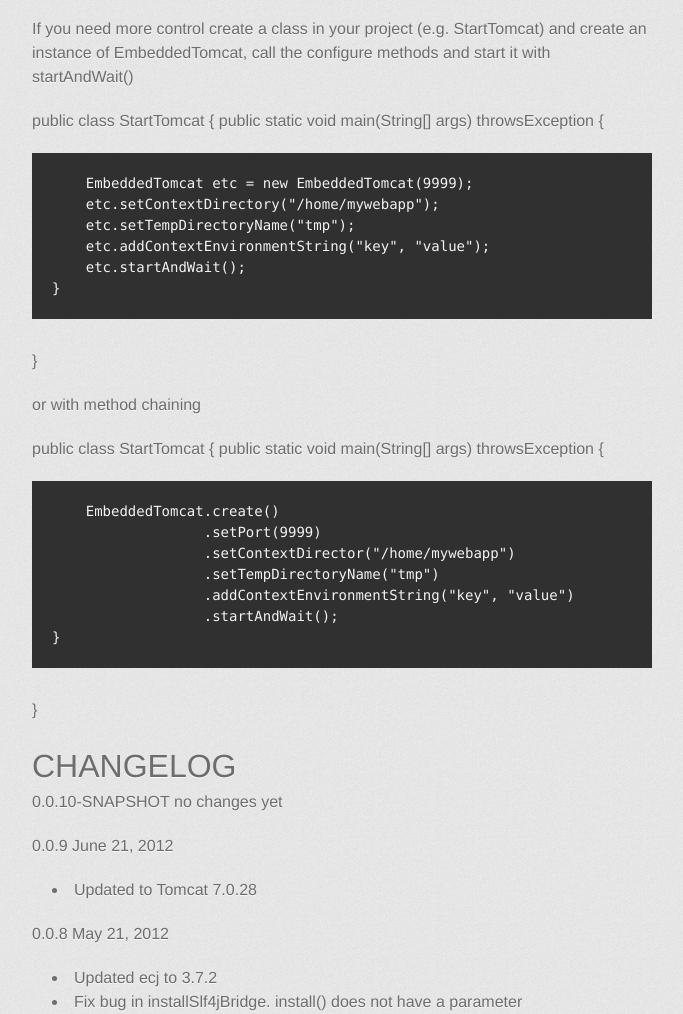
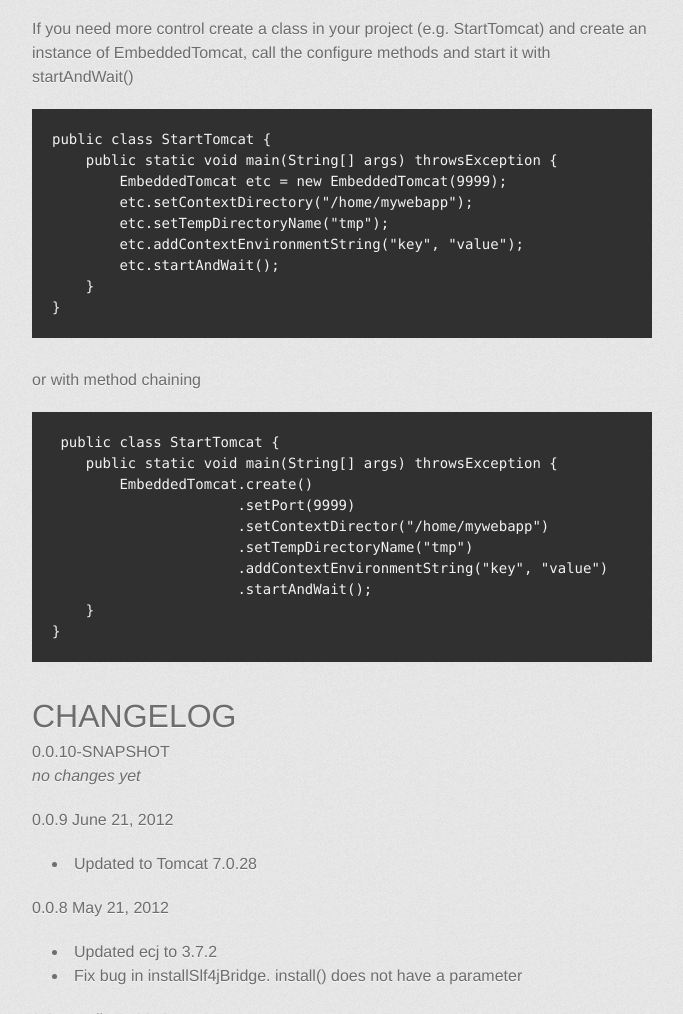
Before and after one commit to ralscha/embeddedtc, a plain HTML site: page index.html in a window 1280 px wide. Shown: the part 654-1668 px from the top of the page, without its empty margins (298-981 px from the left). Drawn offline with Linux system fonts and the light colour scheme; a web font is replaced by a local one.

Commit message:
Update gh-pages

```diff
--- a/index.html
+++ b/index.html
@@ -52,39 +52,38 @@
 create an instance of EmbeddedTomcat, call the configure methods and start it
 with startAndWait()</p>
 
-<p>public class StartTomcat {
-    public static void main(String[] args) throwsException {</p>
-
-<pre><code>    EmbeddedTomcat etc = new EmbeddedTomcat(9999);
+<p><pre><code>public class StartTomcat {
+    public static void main(String[] args) throwsException {
+        EmbeddedTomcat etc = new EmbeddedTomcat(9999);
         etc.setContextDirectory("/home/mywebapp");
         etc.setTempDirectoryName("tmp");
         etc.addContextEnvironmentString("key", "value");
         etc.startAndWait();
     }
+}
 </code></pre>
-
-<p>}</p>
 
 <p>or with method chaining</p>
 
-<p>public class StartTomcat {
-    public static void main(String[] args) throwsException {</p>
-
-<pre><code>    EmbeddedTomcat.create()
+<p>
+<pre><code> public class StartTomcat {
+    public static void main(String[] args) throwsException {
+        EmbeddedTomcat.create()
                       .setPort(9999)
                       .setContextDirector("/home/mywebapp")
                       .setTempDirectoryName("tmp")
                       .addContextEnvironmentString("key", "value")
                       .startAndWait();
     }
+}
 </code></pre>
 
-<p>}</p>
 
 <h1>CHANGELOG</h1>
 
-<p>0.0.10-SNAPSHOT
-  no changes yet</p>
+<p>0.0.10-SNAPSHOT<br/>
+  <em>no changes yet</em>
+</p>
 
 <p>0.0.9   June 21, 2012</p>
 
```
Lines whose indentation alone changed are shown as unchanged.
